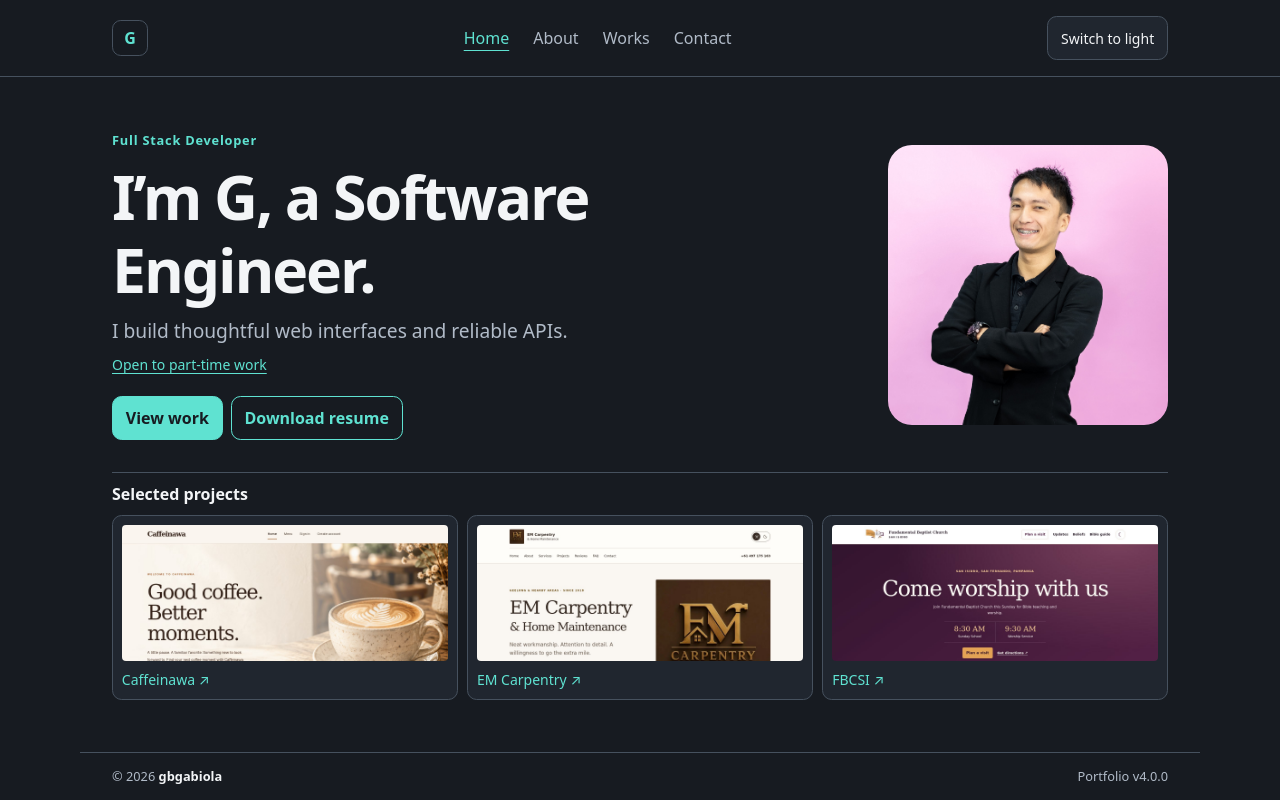
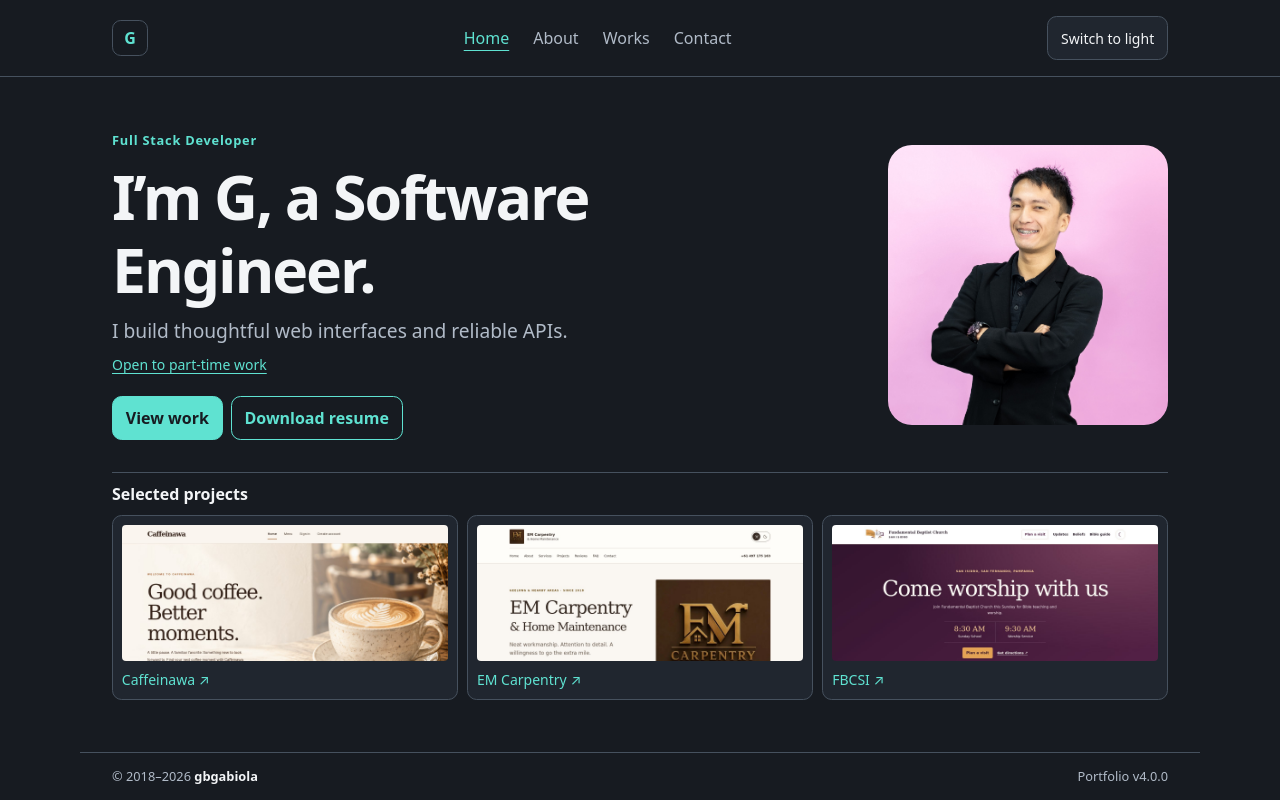
Before and after one commit to gbgabiola/gbgabiola.github.io, a Next.js app: page / in a window 1280 px wide. Built offline with nearby package versions, Linux system fonts and the light colour scheme.

Commit message:
docs: record the portfolio copyright years

```diff
--- a/src/components/layout/site-footer.tsx
+++ b/src/components/layout/site-footer.tsx
@@ -7,7 +7,7 @@ export default function SiteFooter() {
   return (
     <footer className={styles.footer}>
       <p>
-        © {year}{' '}
+        © {site.establishedYear}–{year}{' '}
         <a className={styles.brand} href={`https://github.com/${site.brand}`}>
           {site.brand}
         </a>
--- a/src/config/site.ts
+++ b/src/config/site.ts
@@ -3,6 +3,7 @@ import { profile } from '@/content/profile';
 
 export const site = {
   brand: name,
+  establishedYear: 2018,
   version,
   url: 'https://genesisgabiola.vercel.app',
   title: `${profile.nickname} - ${profile.role}`,
```
Also changed, not shown: 2 other files (tests, documents, lock files or other folders).
